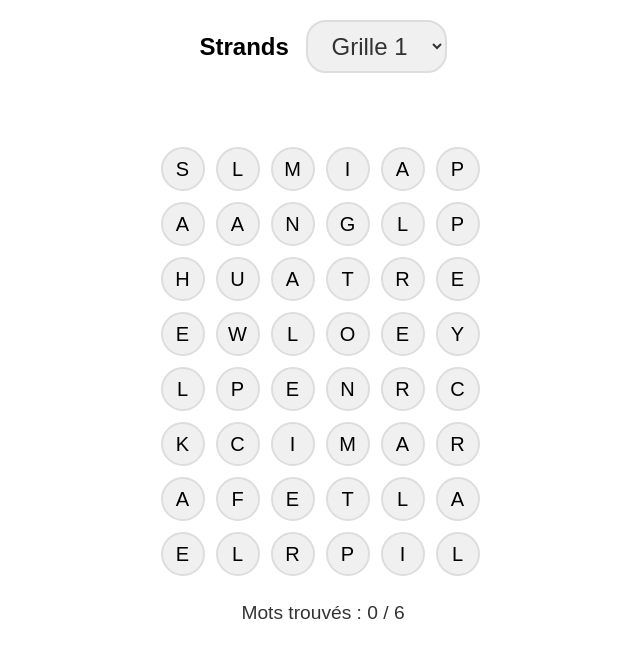
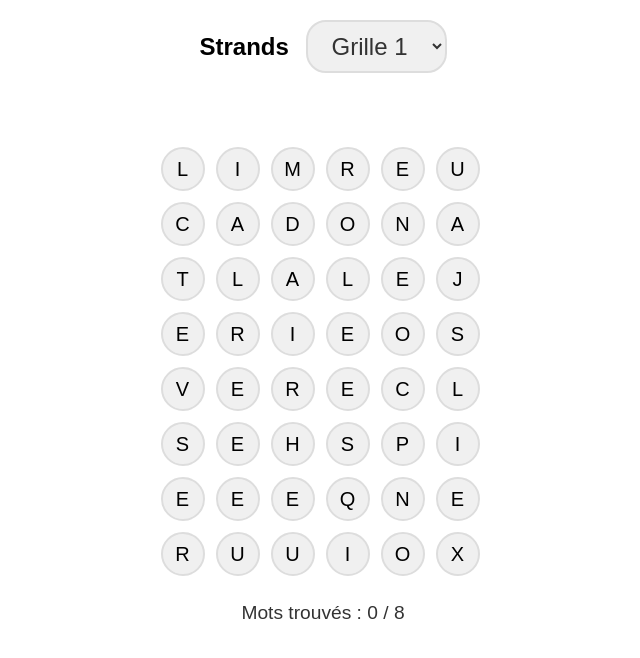
Before and after one commit to nicolascousin/strands, a plain HTML site: page index.html in a window 1280 px wide. Shown: the whole page, without its empty margins (317-957 px from the left). Drawn offline with Linux system fonts and the light colour scheme.

Commit message:
Add grids

```diff
--- a/index.html
+++ b/index.html
@@ -186,41 +186,44 @@
 <script>
     const grids = [{
         wordsToFind: [
-            { word: "HUNGRYCATERPILLAR", isSpangram: true },
-            { word: "APPLE", isSpangram: false },
-            { word: "SALAMI", isSpangram: false },
-            { word: "WATERMELON", isSpangram: false },
-            { word: "PICKLE", isSpangram: false },
-            { word: "LEAF", isSpangram: false }
+            { word: "SOLAIRES", isSpangram: true },
+            { word: "EQUINOXE", isSpangram: false },
+            { word: "ECLIPSE", isSpangram: false },
+            { word: "CLIMAT", isSpangram: false },
+            { word: "HEURE", isSpangram: false },
+            { word: "LEVER", isSpangram: false },
+            { word: "JAUNE", isSpangram: false },
+            { word: "DORE", isSpangram: false }
         ],
         gridLetters: [
-            ["S", "L", "M", "I", "A", "P"],
-            ["A", "A", "N", "G", "L", "P"],
-            ["H", "U", "A", "T", "R", "E"],
-            ["E", "W", "L", "O", "E", "Y"],
-            ["L", "P", "E", "N", "R", "C"],
-            ["K", "C", "I", "M", "A", "R"],
-            ["A", "F", "E", "T", "L", "A"],
-            ["E", "L", "R", "P", "I", "L"]
+            ["L", "I", "M", "R", "E", "U"],
+            ["C", "A", "D", "O", "N", "A"],
+            ["T", "L", "A", "L", "E", "J"],
+            ["E", "R", "I", "E", "O", "S"],
+            ["V", "E", "R", "E", "C", "L"],
+            ["S", "E", "H", "S", "P", "I"],
+            ["E", "E", "E", "Q", "N", "E"],
+            ["R", "U", "U", "I", "O", "X"]
         ]
     },{
         wordsToFind: [
-            { word: "HUNGRYCATERPILLAR", isSpangram: true },
-            { word: "APPLE", isSpangram: false },
-            { word: "AALAMI", isSpangram: false },
-            { word: "WATERMELON", isSpangram: false },
-            { word: "PICKLE", isSpangram: false },
-            { word: "LEAF", isSpangram: false }
+            { word: "RAYONNANTE", isSpangram: true },
+            { word: "LUMINEUX", isSpangram: false },
+            { word: "ESTIVALE", isSpangram: false },
+            { word: "PLANETE", isSpangram: false },
+            { word: "SOLEIL", isSpangram: false },
+            { word: "OMBRE", isSpangram: false },
+            { word: "NUIT", isSpangram: false }
         ],
         gridLetters: [
-            ["A", "L", "M", "I", "A", "P"],
-            ["A", "A", "N", "G", "L", "P"],
-            ["H", "U", "A", "T", "R", "E"],
-            ["E", "W", "L", "O", "E", "Y"],
-            ["L", "P", "E", "N", "R", "C"],
-            ["K", "C", "I", "M", "A", "R"],
-            ["A", "F", "E", "T", "L", "A"],
-            ["E", "L", "R", "P", "I", "L"]
+            ["I", "T", "U", "E", "I", "M"],
+            ["U", "X", "O", "Y", "N", "U"],
+            ["N", "N", "I", "T", "A", "L"],
+            ["N", "V", "E", "S", "E", "R"],
+            ["M", "A", "A", "L", "E", "E"],
+            ["B", "O", "N", "T", "E", "T"],
+            ["R", "E", "L", "O", "N", "A"],
+            ["L", "I", "E", "S", "L", "P"]
         ]
     }];
 
```
